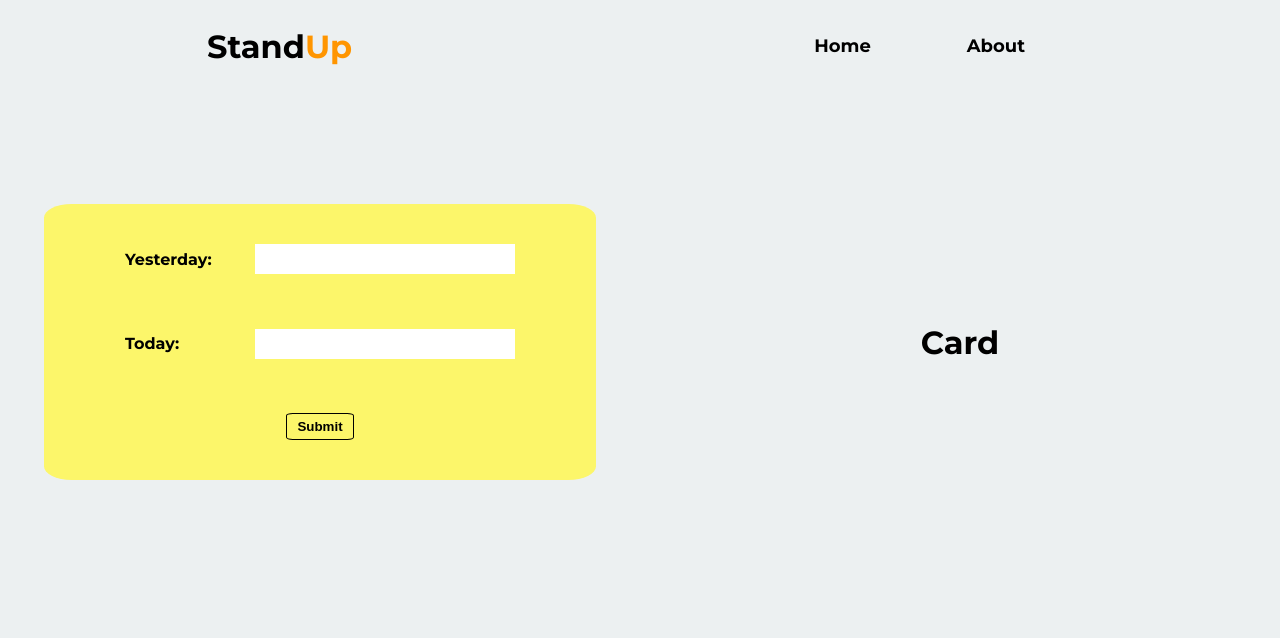
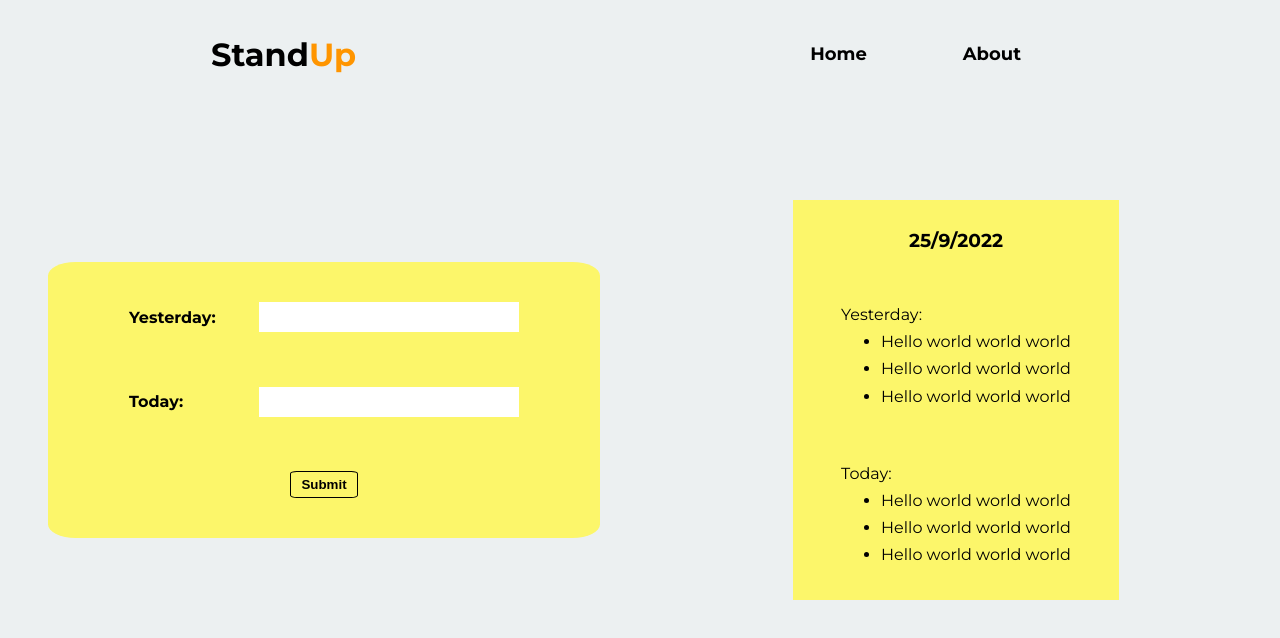
Before and after one commit to K-ash-ish/standup-App, a React (Create React App) app: page / in a window 1280 px wide. Shown: the top 638 px of the page. Built offline with nearby package versions, Linux system fonts and the light colour scheme.

Commit message:
card design completed

```diff
--- a/src/App.css
+++ b/src/App.css
@@ -1,16 +1,17 @@
 @import url("https://fonts.googleapis.com/css2?family=Montserrat:wght@400;700&display=swap");
-body {
+html {
   padding: 0;
   margin: 0;
   font-family: "Montserrat", sans-serif;
   background-color: #ecf0f1;
+  box-sizing: border-box;
 }
 #root {
   height: 100vh;
 }
 .container {
   padding: 100px 0;
-  height: 300px;
+  height: auto;
   display: grid;
   grid-template-columns: 1fr 1fr;
   place-items: center;
--- a/src/components/Card.css
+++ b/src/components/Card.css
@@ -0,0 +1,21 @@
+.card-container{
+    background-color: #FCF66A;
+    width: 296px;
+    min-height: 400px;
+    height: auto;
+    padding: 0 15px;
+    line-height: 1.7;
+    display: flex;
+    flex-direction: column;
+    align-items: center;
+    justify-content: center;
+}
+.card-container>h3{
+    text-align: center;
+}
+.standup-list{
+    margin: 25px 0;
+}
+.list-item{
+    display: list-item;
+}
--- a/src/components/Card.jsx
+++ b/src/components/Card.jsx
@@ -1,6 +1,30 @@
 import React from "react";
-
-function Card(props){
-    return <h1>Card</h1>
+import "./Card.css";
+function Card(props) {
+  const date = new Date();
+  const currentDate =
+    date.getDate() + "/" + date.getMonth() + "/" + date.getFullYear();
+  console.log(currentDate);
+  return (
+    <div className="card-container">
+      <h3>{currentDate}</h3>
+      <div className="standup">
+        <dl className="standup-list">
+          <dt>Yesterday:</dt>
+          <dd className="list-item">Hello world world world</dd>
+          <dd className="list-item">Hello world world world</dd>
+          <dd className="list-item">Hello world world world</dd>
+        </dl>
+      </div>
+      <div className="standup">
+        <dl className="standup-list">
+          <dt>Today:</dt>
+          <dd className="list-item">Hello world world world</dd>
+          <dd className="list-item">Hello world world world</dd>
+          <dd className="list-item">Hello world world world</dd>
+        </dl>
+      </div>
+    </div>
+  );
 }
 export default Card;
```
